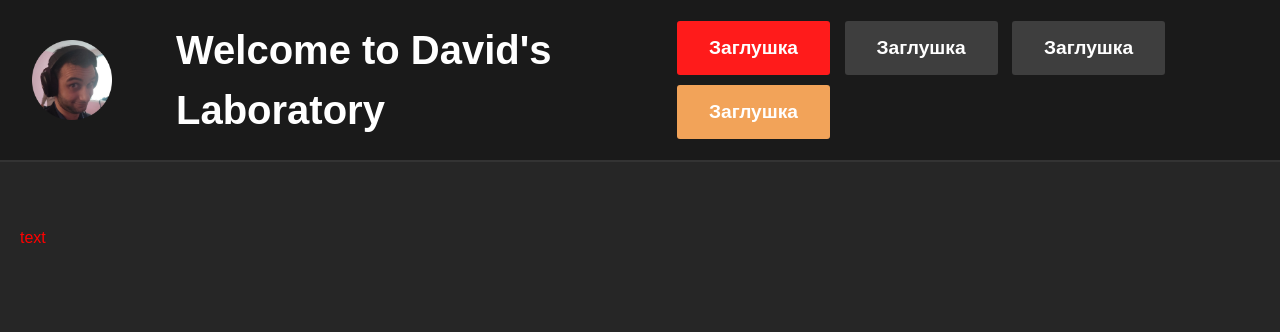
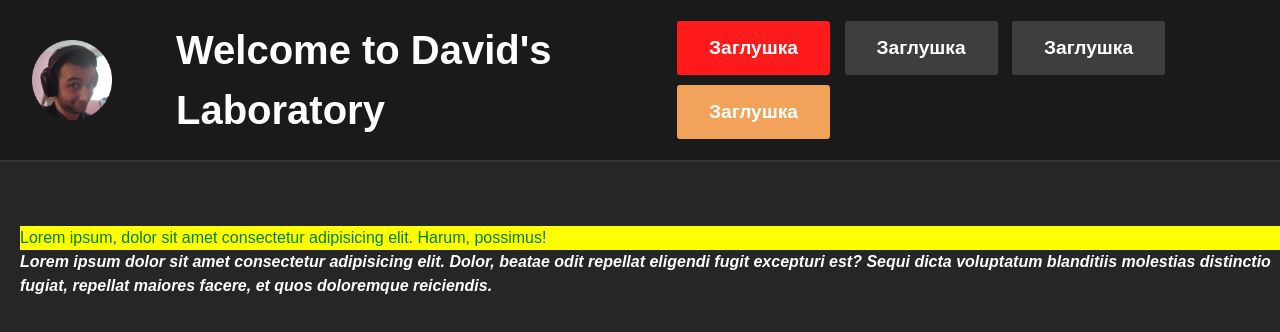
Before and after one commit to bronepoezd410/4AIP_VueExercises410, a Vue app in the folder MakoVueExercises/: page / in a window 1280 px wide. Shown: the top 332 px of the page. Built offline with nearby package versions, Linux system fonts and the light colour scheme.

Commit message:
042_Стилизация через атрибут style

```diff
--- a/MakoVueExercises/src/App.vue
+++ b/MakoVueExercises/src/App.vue
@@ -1,7 +1,22 @@
 
 <template>
     <div class="withMargin">
-        <p :class="{isActive: active, hasError: valid}"> text </p>
+
+
+
+
+
+
+
+
+
+
+
+
+
+        <p :style="{color: 'green', backgroundColor: 'yellow'}"> Lorem ipsum, dolor sit amet consectetur adipisicing elit. Harum, possimus! </p>
+
+        <p :style="{fontStyle:'italic'}"> <b>Lorem ipsum dolor sit amet consectetur adipisicing elit. Dolor, beatae odit repellat eligendi fugit excepturi est? Sequi dicta voluptatum blanditiis molestias distinctio fugiat, repellat maiores facere, et quos doloremque reiciendis.</b> </p>
     </div>
 </template>
 
```
